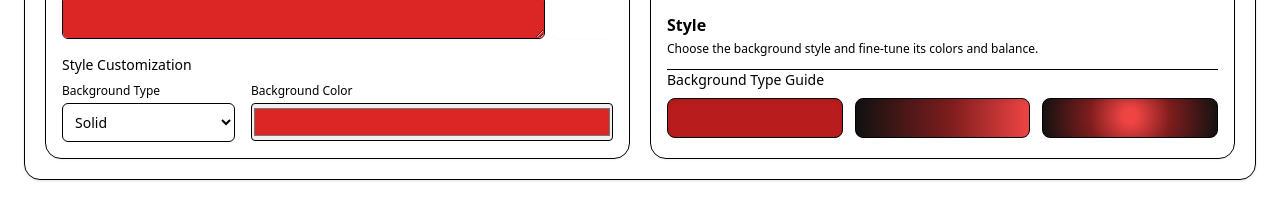
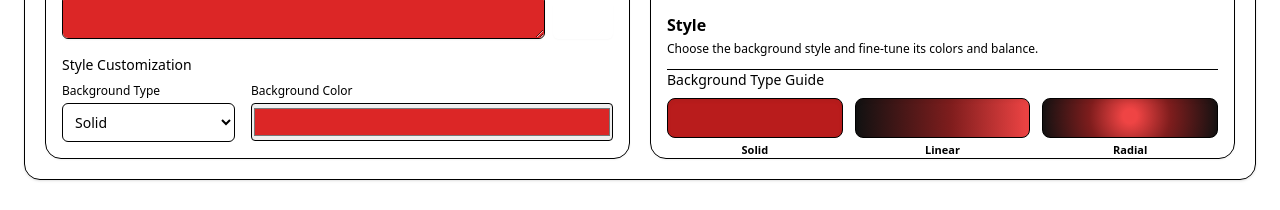
Before and after one commit to Syedadil0803/d-campaign, a Next.js app: page / in a window 1280 px wide. Both pictures are taken after a click on the button "Announcement". Shown: the part 451-661 px from the top of the page. Built offline with nearby package versions, Linux system fonts and the light colour scheme; no server answers; the database is empty.

Commit message:
fix(AnnouncementSection): adjust overflow behavior based on background type for improved layout

```diff
--- a/src/components/AnnouncementSection.tsx
+++ b/src/components/AnnouncementSection.tsx
@@ -1216,13 +1216,13 @@ export function AnnouncementSection({ config, setConfig, markChanged }: Announce
                 )}
               </div>
 
-              <div className="flex-1 min-h-0 border-t border-border pt-4 overflow-auto">
+              <div className={`flex-1 min-h-0 border-t border-border pt-4 ${bg.type === 'solid' ? 'overflow-visible' : 'overflow-auto'}`}>
                 <div className="border-b border-border pb-3">
                   <h4 className="text-base font-semibold text-on-surface">Style</h4>
                   <p className="mt-1 text-xs text-on-surface-variant">Choose the background style and fine-tune its colors and balance.</p>
                 </div>
 
-                <div>
+                <div className="pb-1">
                   <label className="block text-sm font-medium text-on-surface mb-2">Background Type Guide</label>
                   <div className="grid grid-cols-3 gap-3">
                     <div className="space-y-1">
```
